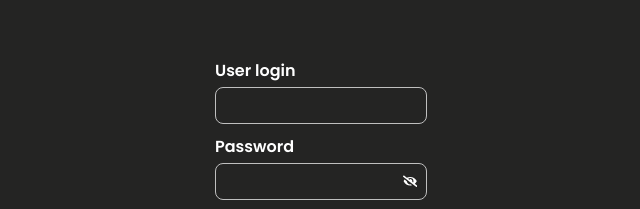
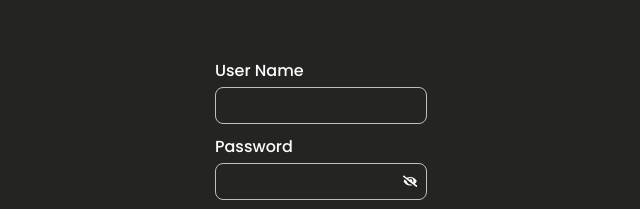
Before and after one commit to FilipeMSouza/rpg-handouts, a Next.js app: page /login in a window 1280 px wide. Shown: the part 236-445 px from the top of the page, without its empty margins (319-959 px from the left). Built offline with nearby package versions, Linux system fonts and the light colour scheme.

Commit message:
lint Fix

```diff
--- a/src/app/login/page.tsx
+++ b/src/app/login/page.tsx
@@ -19,7 +19,7 @@ const LoginPage = () => {
   return (
     <Form>
       <Wrapper>
-        <Label>User login</Label>
+        <Label>User Name</Label>
         <Input type='text' />
       </Wrapper>
       <Wrapper>
--- a/src/app/login/style.ts
+++ b/src/app/login/style.ts
@@ -27,13 +27,15 @@ export const Input = styled.input`
   color: var(--text-color);
   width: 25vh;
   height: 25px;
+  font-size: 0.9rem;
+  font-weight: 500;
 `;
 
 export const Label = styled.label`
   font-size: 1rem;
   color: var(--text-white);
   margin-bottom: 4px;
-  font-weight: 600;
+  font-weight: 500;
 `;
 
 export const Login = styled.button`
--- a/src/mocks/data.ts
+++ b/src/mocks/data.ts
@@ -1,4 +1,4 @@
-import type {pjData} from '@/@types/pjData';
+import type { pjData } from '@/@types/pjData';
 
 export const players: pjData[] = [
   {
@@ -23,7 +23,7 @@ export const players: pjData[] = [
     image: '/elara.png',
     color: '#8C031C',
     currentMana: 6,
-    currentLife: 17, g
+    currentLife: 17,
   },
   {
     name: 'Kai',
@@ -60,5 +60,5 @@ export const players: pjData[] = [
     color: '#277ce0',
     currentMana: 10,
     currentLife: 31,
-  }
+  },
 ];
```
